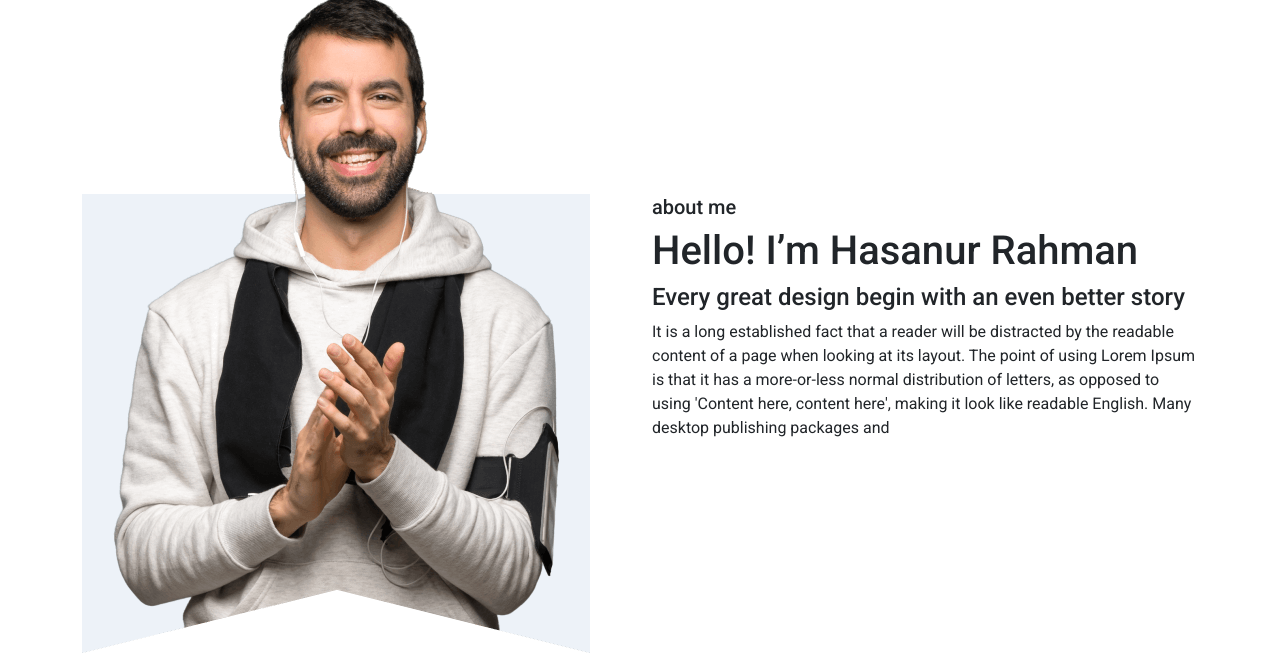
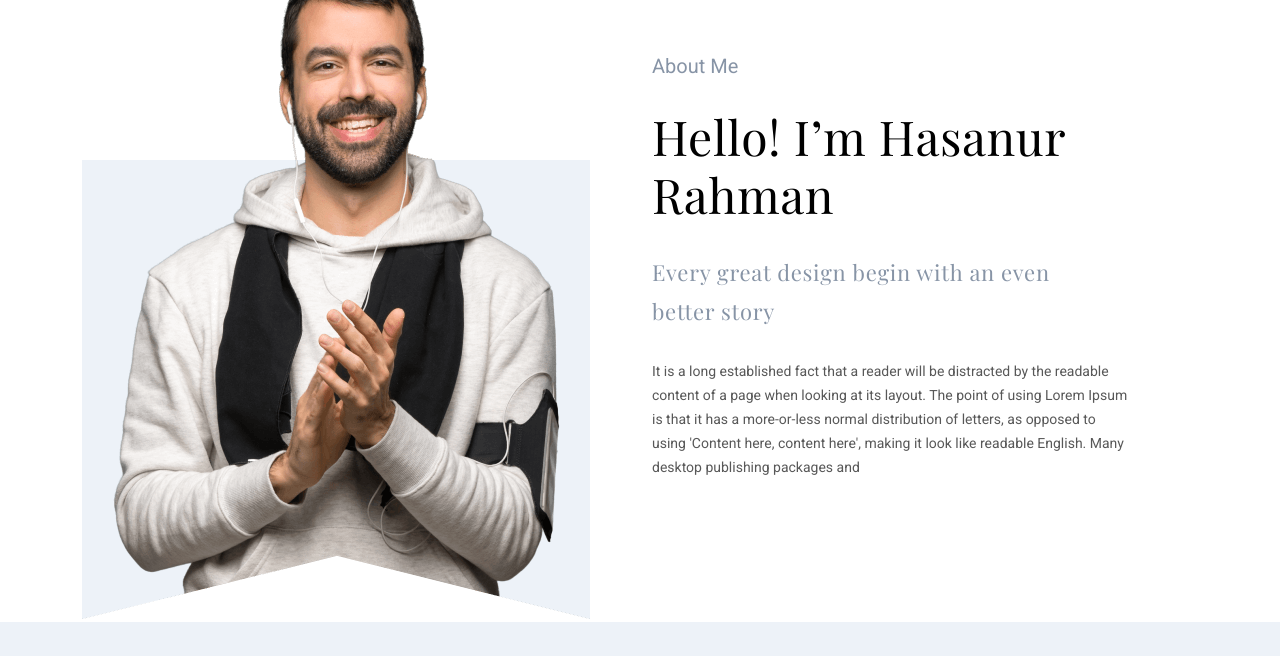
Before and after one commit to hasanur347/oriting-portfolio-template, a plain HTML site: page index.html in a window 1280 px wide. Shown: the part 892-1548 px from the top of the page. After the commit the page ends 1514 px from the top, so only its background shows below. Drawn offline with nearby package versions, Linux system fonts and the light colour scheme; a web font is replaced by a local one.

Commit message:
section addition

```diff
--- a/index.html
+++ b/index.html
@@ -66,7 +66,7 @@
         <section id="header">
             <header>
                 <div class="container">
-                    <div class="row d-flex justify-content-center align-items-center d-block">
+                    <div class="row d-flex justify-content-center align-items-center d-block ">
                         <div class="col-lg-6 col-md-6 col-sm-12 col-12 left-header">
                                 <h5>Welcome My World</h5>
                                 <h1>Passionate <span>web developer</span></h1>
@@ -95,14 +95,14 @@
         <section id="about">
             <div class="container">
                 <div class="row d-flex justify-content-center align-items-center">
-                    <div class="col-lg-6 col-md-6 col-sm-12 col-12">
-                        <img src="images/profile-photo-2.png" alt="image" class="img-fluid">
+                    <div class="col-lg-6 col-md-6 col-sm-12 ">
+                        <img src="images/profile-photo-2.png" alt="image" class="img-fluid mt-5">
                     </div>
 
-                    <div class="col-lg-6 col-md-6 col-sm-12 col-12">
-                        <h5>about me</h5>
-                        <h1>Hello! I’m Hasanur Rahman</h1>
-                        <h4>Every great design begin with an even better story</h4>
+                    <div class="col-lg-6 col-md-6 col-sm-12 about-text">
+                        <h5>About Me</h5>
+                        <h1>Hello! I’m Hasanur <br>Rahman</h1>
+                        <h4>Every great design begin with an even <br> better story</h4>
                         <p>It is a long established fact that a reader will be distracted by the readable content of a page when looking at its layout. The point of using Lorem Ipsum is that it has a more-or-less normal distribution of letters, as opposed to using 'Content here, content here', making it look like readable English. Many desktop publishing packages and</p>
                     </div>
                 </div>
--- a/style.css
+++ b/style.css
@@ -62,7 +62,7 @@ nav{
 
 /* =======================================header section=========================== */
 .left-header{
-    padding-top: 250px;
+    margin-top: 100px;
     line-height: 1.8;
 }
 .left-header h5{
@@ -107,8 +107,75 @@ nav{
     margin-top: -95px;
 }
 
+@media (max-width:767px){
+    .left-header{
+        padding-top: 50px;
+        text-align: center;
+    }
+    .left-header h5{
+        font-size: 20px;
+    }
+    .left-header h1{
+        font-size: 65px;
+    }
+    .left-header .social i{
+        text-align: center;
+    }
+    .right-header .hi-there{
+        display: none;
+    }
+    .right-header .profile-img{
+        margin-top: 20px;
+    }
+}
+@media only screen and (min-width: 768px) and (max-width: 1232px){
+    .right-header .hi-there{
+        display: none;
+    }
+}
 
 /* =======================================aboutsection=========================== */
 #about{
     background-color: #fff;
 }
+.about-text h5{
+    margin-bottom: 30px;
+    color: hsl(214, 15%, 59%);
+    font-size: 20px;
+    font-weight: 400;
+}
+.about-text h1{
+    font-family: var(--ff-stylish);
+    font-size:48px ;
+    font-weight: 400;
+    color: #000;
+    margin-bottom: 30px;
+    letter-spacing: .6px;
+}
+.about-text h4{
+    color: hsl(214, 15%, 59%);
+    margin-bottom: 30px;
+    font-size: 22px;
+    line-height: 1.75;
+    font-weight: 400;
+    letter-spacing: 0.7px;
+    font-family: var(--ff-stylish);
+}
+
+.about-text p{
+    color: #585858;
+    margin-bottom: 0px;
+    font-size: 14px;
+    line-height: 1.7;
+    max-width: 480px;
+}
+@media (max-width:768px){
+    .about-text h5{
+        margin-bottom: 20px;
+        margin-top: 30px;
+    }
+    .about-text h1{
+        font-size:40px ;
+
+    }
+}
```
